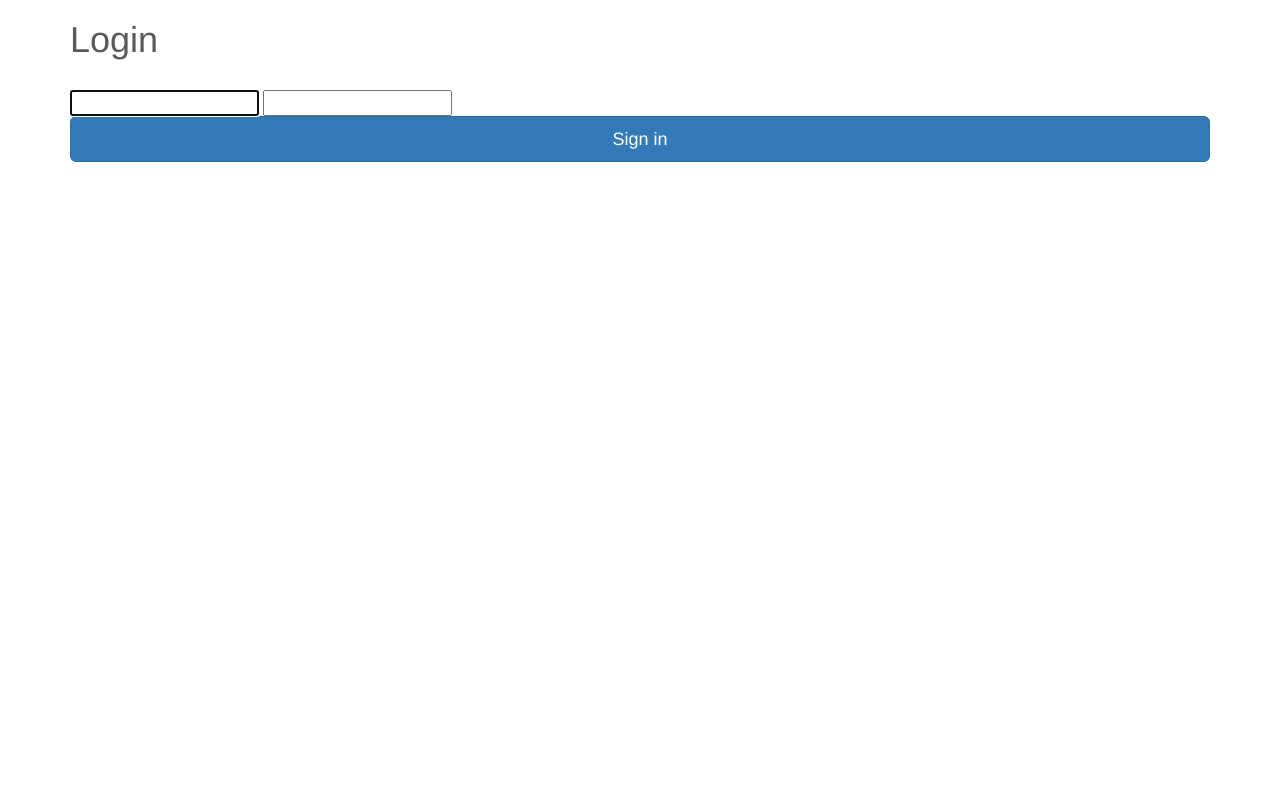
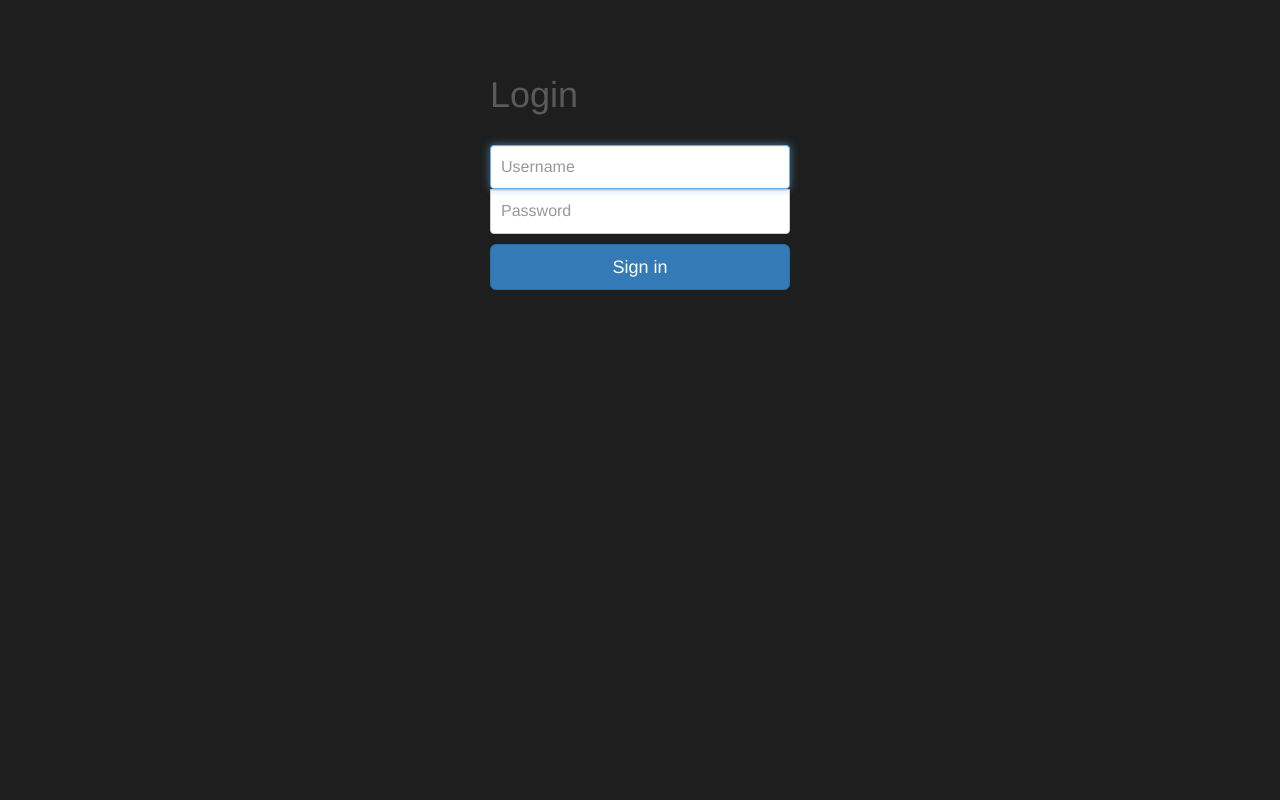
Before and after one commit to eduarde/ChunkyMonkeys, a Django app: page /login/ in a window 1280 px wide. Run offline with Django 3.2, Linux system fonts and the light colour scheme; some libraries are stand-ins or nearby versions.

Commit message:
Added widget-tweaks app
style for form input

```diff
--- a/healthy/static/css/signin.css
+++ b/healthy/static/css/signin.css
@@ -1,7 +1,7 @@
 body {
   padding-top: 40px;
   padding-bottom: 40px;
-  background-color: #eee;
+  background-color: #1e1e1e;
 }
 
 .form-signin {
--- a/healthy/templates/registration/login.html
+++ b/healthy/templates/registration/login.html
@@ -1,4 +1,5 @@
  {% load staticfiles %}
+ {% load widget_tweaks %}
 
  <html lang="en">
   <head>
@@ -10,39 +11,31 @@
     <meta name="author" content="">
     <link rel="icon" href="../../favicon.ico">
 
-    <title>Carousel Template for Bootstrap</title>
+    <title>Login</title>
 
     <!-- Bootstrap core CSS -->
     <link rel="stylesheet" href="{% static 'css/bootstrap.min.css' %}">
 
-    <!-- IE10 viewport hack for Surface/desktop Windows 8 bug -->
-    <!--link href="../../assets/css/ie10-viewport-bug-workaround.css" rel="stylesheet">
-
-    <!-- Just for debugging purposes. Don't actually copy these 2 lines! -->
-    <!--[if lt IE 9]><script src="../../assets/js/ie8-responsive-file-warning.js"></script><![endif]-->
-    <!--script src="../../assets/js/ie-emulation-modes-warning.js"></script>
-
-    <!-- HTML5 shim and Respond.js for IE8 support of HTML5 elements and media queries -->
-    <!--[if lt IE 9]>
-      <script src="https://oss.maxcdn.com/html5shiv/3.7.2/html5shiv.min.js"></script>
-      <script src="https://oss.maxcdn.com/respond/1.4.2/respond.min.js"></script>
-    <![endif]-->
-
     <!-- Custom styles for this template -->
     <link href="{% static 'css/carousel.css' %}" rel="stylesheet">
+    <link rel="stylesheet" href="{% static 'css/signin.css' %}">
   </head>
 <!-- NAVBAR
 ================================================== -->
   <body>
+
+  {% if form.errors %}
+    <div class="alert alert-danger" role="alert">Your username and password didn't match. Please try again.</div>
+  {% endif %}
 
   <div class="container">
 
 	<form method="post" class="form-signin">{% csrf_token %}
        <h1 class="form-signin-heading">Login</h1> <br />
        <label for="id_username" class="sr-only">Username</label>
-       <td>{{ form.username }}</td>
-       <label for="inputPassword" class="sr-only">Password</label>
-       <td class="form-control">{{ form.password }}</td>
+        <td>{{ form.username|add_class:"form-control"|attr:"placeholder:Username" }}</td>
+        <label for="inputPassword" class="sr-only">Password</label>
+        <td class="form-control">{{ form.password|add_class:"form-control"|attr:"placeholder:Password" }}</td>
 
        <button class="btn btn-lg btn-primary btn-block" type="submit">Sign in</button>
        <input type="hidden" name="next" value="/home" />
--- a/mysite/settings.py
+++ b/mysite/settings.py
@@ -38,6 +38,7 @@ INSTALLED_APPS = [
     'django.contrib.messages',
     'django.contrib.staticfiles',
     'healthy',
+    'widget_tweaks',
 ]
 
 MIDDLEWARE_CLASSES = [
```
